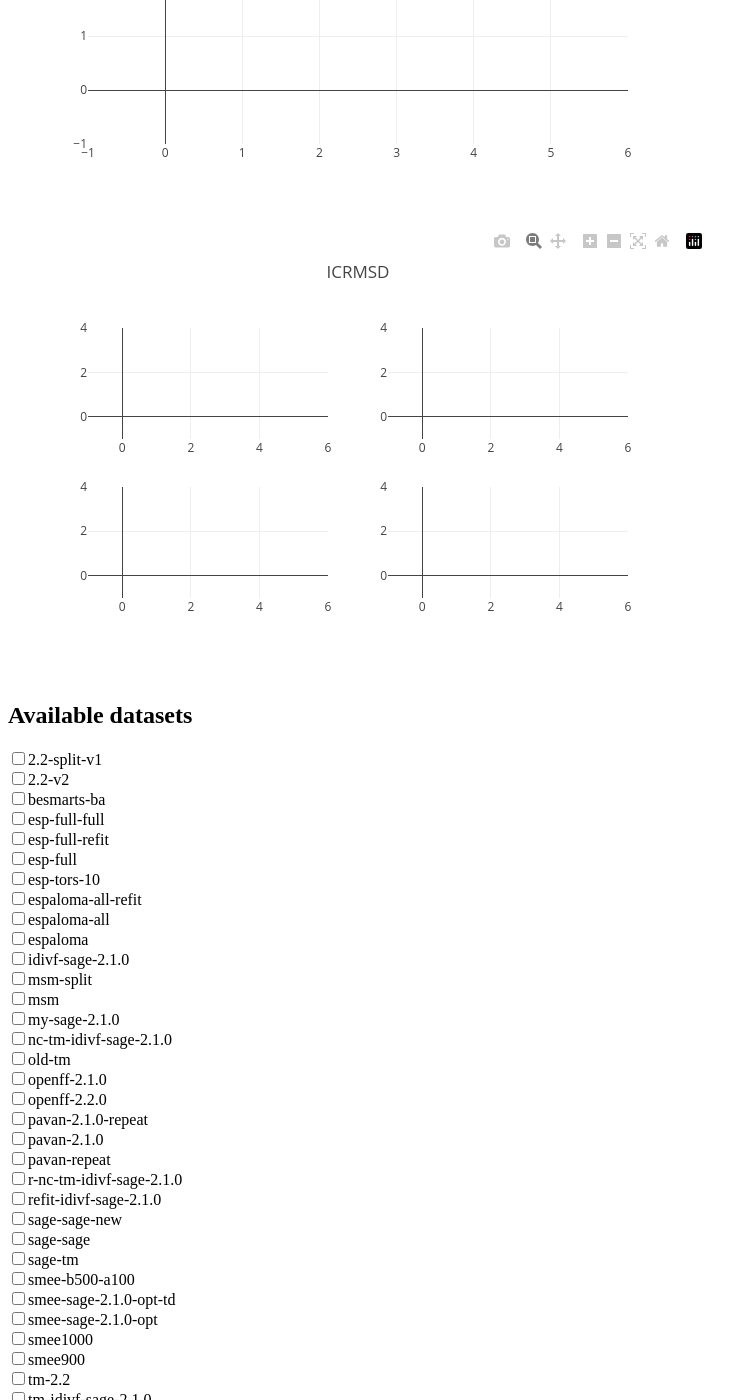
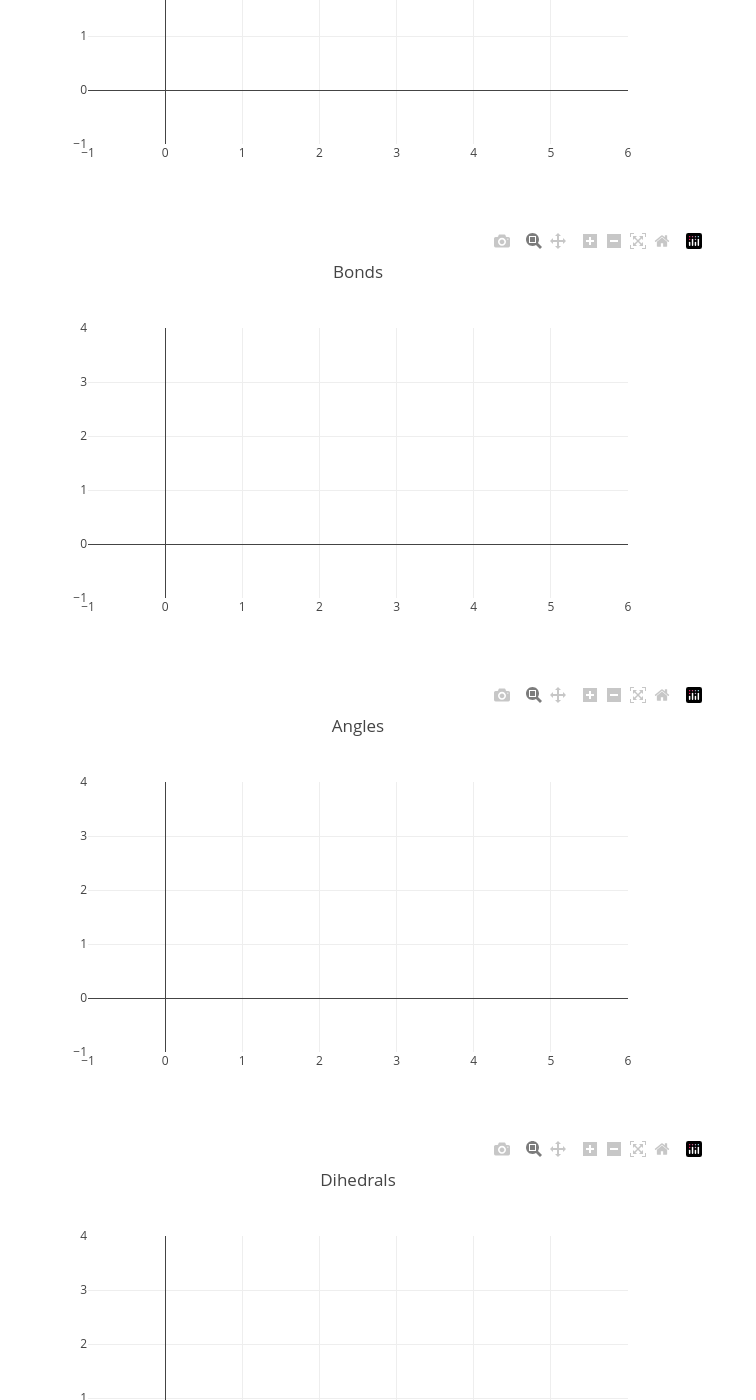
Before and after one commit to ntBre/benchmarking, a Jekyll site: the page built from index.html, in a window 1280 px wide and 1400 px high, scrolled down 1142 px. Shown: the whole window, without its empty margins (0-756 px from the left). Built offline with Jekyll 4.4.1, drawn with Linux system fonts in a browser that asks for light colours; nearby versions of some CDN libraries; library files that are not in the unit come from our copies; some of the changed lines change nothing that is shown; some of the changed text lies outside the part shown.

Commit message:
finish implementing ICRMSDs, catch issue with bingroups in dde
also check for null values from fetchData

```diff
--- a/index.html
+++ b/index.html
@@ -14,7 +14,10 @@
   <div class="plot" id="dde"></div>
   <div class="plot" id="rmsd"></div>
   <div class="plot" id="tfd"></div>
-  <div class="plot" id="icrmsd"></div>
+  <div class="plot" id="bonds"></div>
+  <div class="plot" id="angles"></div>
+  <div class="plot" id="dihedrals"></div>
+  <div class="plot" id="impropers"></div>
 </div>
 
 <h2>Available datasets</h2>
@@ -97,18 +100,24 @@
 	  console.log(self.name, self.checked);
 	  selected.set(self.name, self.checked);
 
-	  // TODO plot selected
 	  let ddes = [];
 	  let rmsds = [];
 	  let tfds = [];
+	  // icrmsds
+	  let bonds = [];
+	  let angles = [];
+	  let dihedrals = [];
+	  let impropers = [];
 	  for ([name, checked] of selected) {
 		  if (checked) {
 			  let color = colors[ddes.length % colors.length];
 			  let [dde, rmsd, tfd, icrmsd] = await fetchData(name);
 
+			  if (dde) {
 				  let dde_vals = parse_csv(dde);
 				  ddes.push({
 					  x: dde_vals,
+					  nbinsx: 30,
 					  xbins: { size: 30 / 16 },
 					  marker: {
 						  color: "transparent",
@@ -118,9 +127,12 @@
 						  }
 					  },
 					  type: "histogram",
+					  bingroup: '1',
 					  name: name,
 				  });
+			  }
 
+			  if (rmsd) {
 				  let rmsd_vals = parse_csv(rmsd);
 				  let [rx, ry] = ecdf(rmsd_vals);
 				  rmsds.push({
@@ -132,7 +144,9 @@
 						  color: color,
 					  }
 				  });
+			  }
 
+			  if (tfd) {
 				  let tfd_vals = parse_csv(tfd);
 				  let [tx, ty] = ecdf(tfd_vals);
 				  tfds.push({
@@ -144,13 +158,49 @@
 						  color: color,
 					  }
 				  });
+			  }
 
 			  // this field could be missing for old force fields
-			  if (!icrmsd) {
-				  continue;
+			  if (icrmsd) {
+				  let [b, a, d, i] = parse_icrmsd_csv(icrmsd);
+				  bonds.push({
+					  x: name,
+					  y: b,
+					  type: 'box',
+					  marker: {color: color},
+					  xaxis: "x1",
+					  yaxis: "y1",
+					  name: name,
+				  });
+				  angles.push({
+					  x: name,
+					  y: a,
+					  type: 'box',
+					  marker: {color: color},
+					  xaxis: "x2",
+					  yaxis: "y2",
+					  name: name,
+				  });
+				  dihedrals.push({
+					  x: name,
+					  y: d,
+					  type: 'box',
+					  marker: {color: color},
+					  xaxis: "x3",
+					  yaxis: "y3",
+					  name: name,
+				  });
+				  impropers.push({
+					  x: name,
+					  y: i,
+					  type: 'box',
+					  marker: {color: color},
+					  xaxis: "x4",
+					  yaxis: "y4",
+					  name: name,
+				  });
 			  }
 
-			  let [bonds, angles, dihedrals, impropers] = parse_icrmsd_csv(icrmsd);
 			  // TODO assemble a data Array like in the dummy icrmsd below
 		  }
 	  }
@@ -163,7 +213,18 @@
 	  if (tfds.length > 0) {
 		  Plotly.newPlot( tfd, tfds, tfd_layout );
 	  }
-	  // console.log(dde.length, rmsd.length, tfd.length);
+	  if (bonds.length > 0) {
+		  Plotly.newPlot(BONDS, bonds, {title: "Bonds"});
+	  }
+	  if (angles.length > 0) {
+		  Plotly.newPlot(ANGLES, angles, {title: "Angles"});
+	  }
+	  if (dihedrals.length > 0) {
+		  Plotly.newPlot(DIHEDRALS, dihedrals, {title: "Dihedrals"});
+	  }
+	  if (impropers.length > 0) {
+		  Plotly.newPlot(IMPROPERS, impropers, {title: "Impropers"});
+	  }
   }
 
   // an ecdf is just the fraction of entries less than a given x value
@@ -189,17 +250,14 @@
   let tfd_layout = {title: "TFD"};
   Plotly.newPlot( tfd, [{x: [], y: [] }], tfd_layout );
 
-  let icrmsd = document.getElementById("icrmsd");
-  let icrmsd_layout = {
-	  title: "ICRMSD",
-	  grid: {rows: 2, columns: 2, pattern: "independent"},
-  };
-  Plotly.newPlot( icrmsd, [
-	  {x: [], y: [], xaxis: "x1", yaxis: "y1", title: "title"},
-	  {x: [], y: [], xaxis: "x2", yaxis: "y2", title: "title"},
-	  {x: [], y: [], xaxis: "x3", yaxis: "y3", title: "title"},
-	  {x: [], y: [], xaxis: "x4", yaxis: "y4", title: "title"}
-  ], icrmsd_layout );
+  let BONDS = document.getElementById("bonds");
+  let ANGLES = document.getElementById("angles");
+  let DIHEDRALS = document.getElementById("dihedrals");
+  let IMPROPERS = document.getElementById("impropers");
+  Plotly.newPlot(BONDS, [{x: [], y: [] }], {title: "Bonds"});
+  Plotly.newPlot(ANGLES, [{x: [], y: [] }], {title: "Angles"});
+  Plotly.newPlot(DIHEDRALS, [{x: [], y: [] }], {title: "Dihedrals"});
+  Plotly.newPlot(IMPROPERS, [{x: [], y: [] }], {title: "Impropers"});
 
   const PAGES = [
 {% for page in static_files %}
```
Lines whose indentation alone changed are shown as unchanged.
